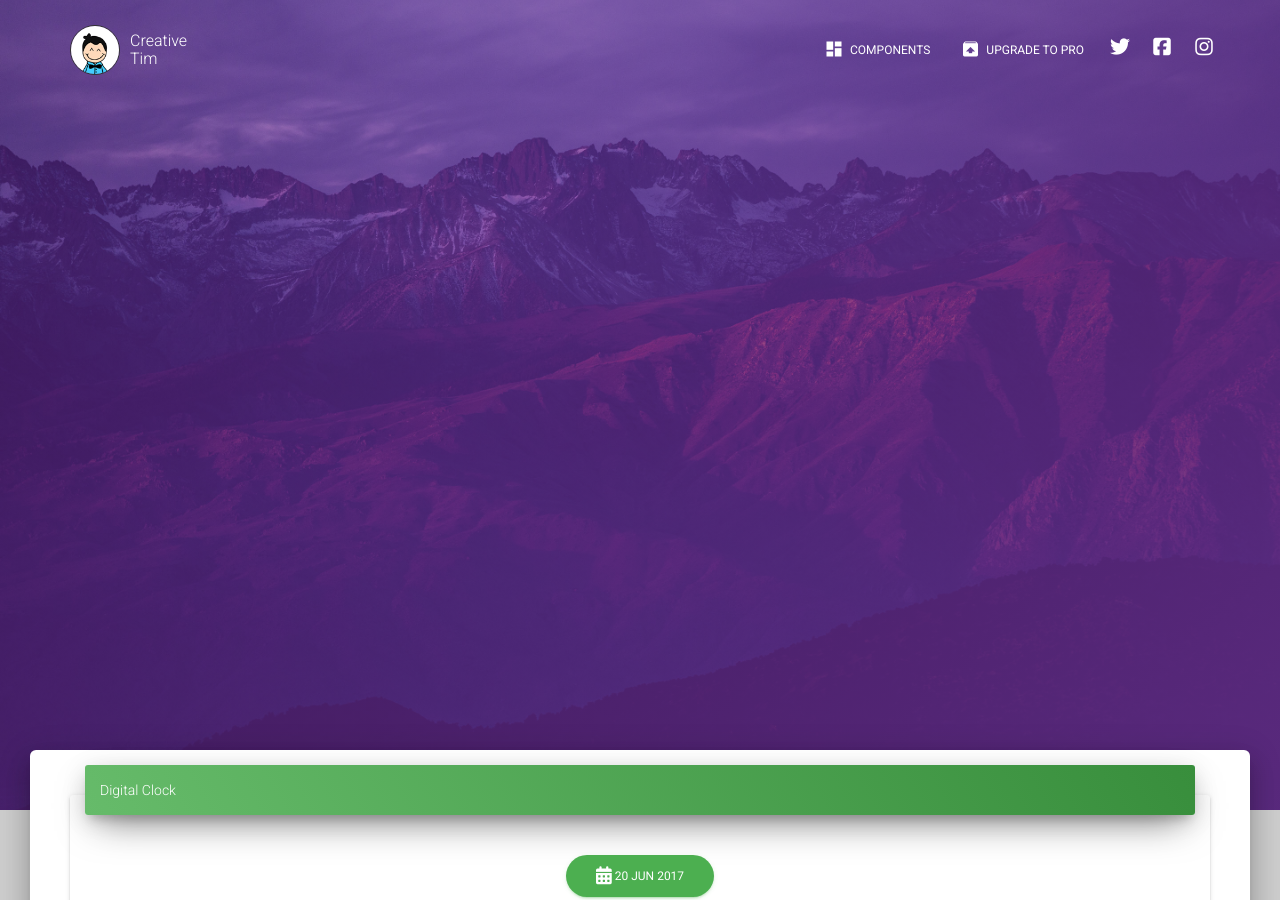
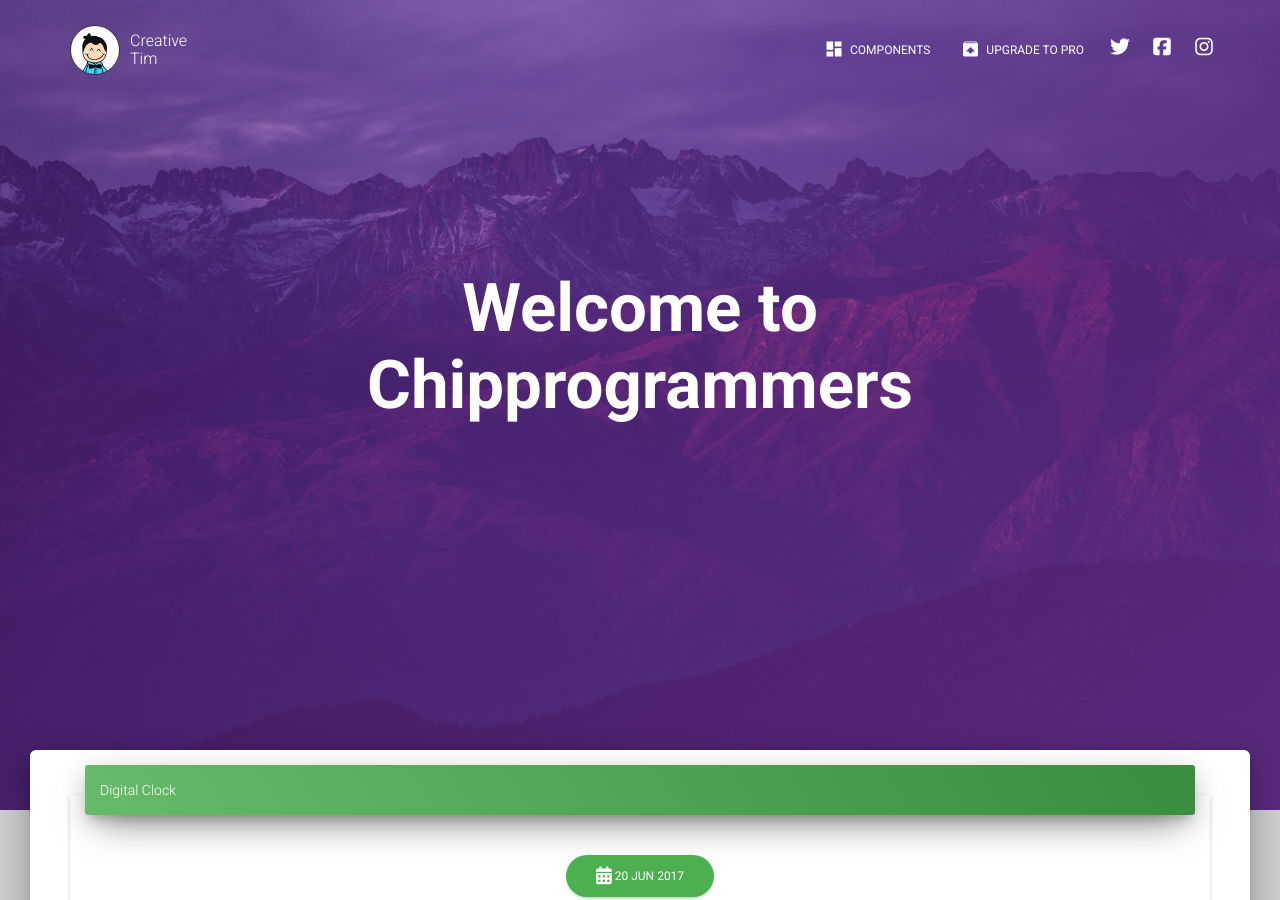
Before and after one commit to tip4programs/imbue, a Jekyll site: the page built from index.html, in a window 1280 px wide and 900 px high. Built offline with Jekyll 4.4.1, drawn with Linux system fonts in a browser that asks for light colours; nearby versions of some CDN libraries; the list of posts is cut into pages by our own code.

Commit message:
Update index.html

```diff
--- a/index.html
+++ b/index.html
@@ -1,5 +1,6 @@
 ---
 layout: default
+title: Welcome to Chipprogrammers
 ---
 
       {% for post in paginator.posts %}
```
